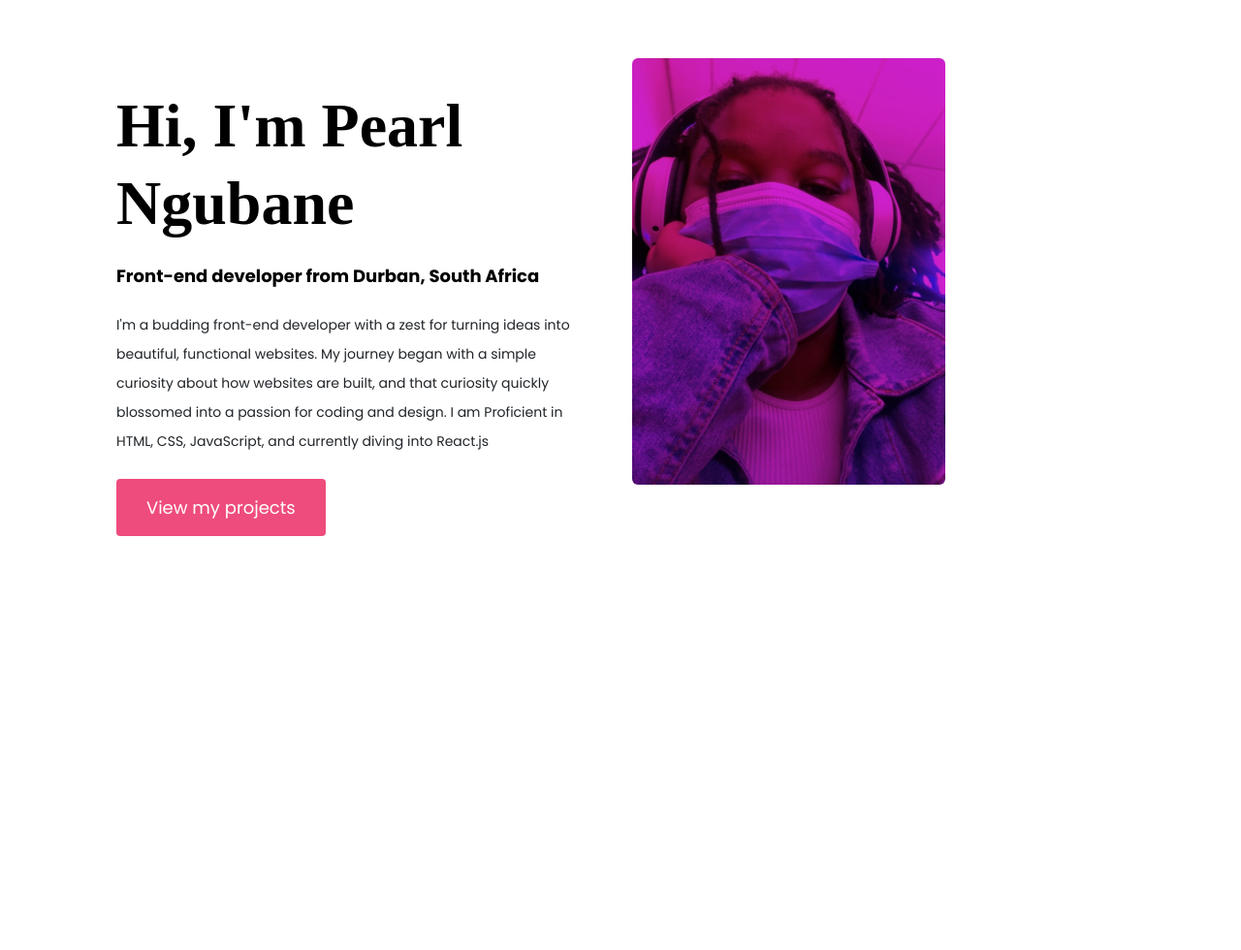
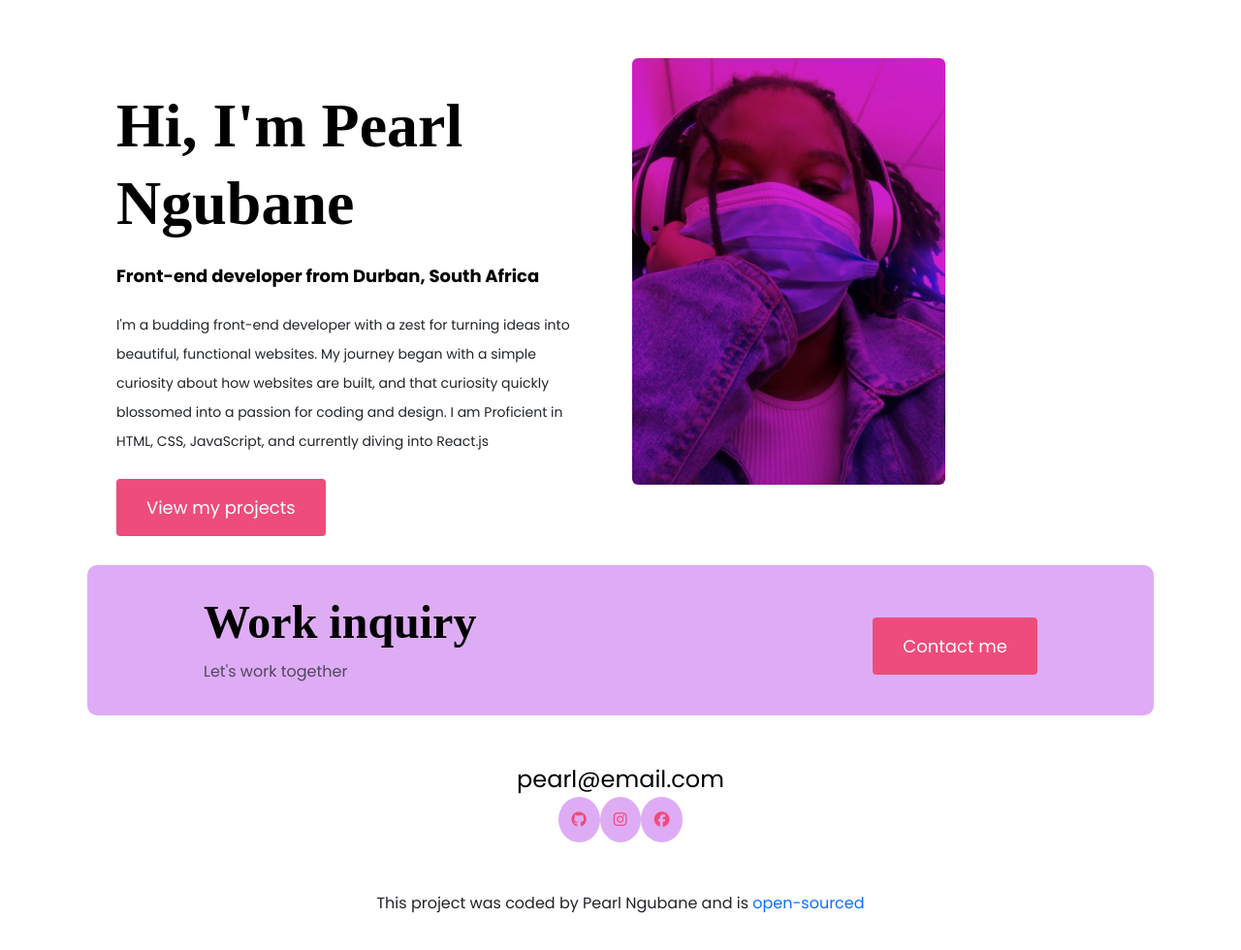
Before and after one commit to Pearltee28/myporfolio-project, a plain HTML site: page about.html in a window 1280 px wide. Shown: the part 82-1062 px from the top of the page at 97% size. Before the commit the page ends 800 px from the top, so only its background shows below. Drawn offline with nearby package versions, Linux system fonts and the light colour scheme.

Commit message:
Added footer

```diff
--- a/about.html
+++ b/about.html
@@ -60,6 +60,27 @@
                 <img src="images/my portfolio.jpg" alt="Pearl's portfolio" class="portrait img-fluid rounded mb-5 ">
             </div>
         </div>
+        <footer>
+            <div class="contact-box d-flex justify-content-between mb-5 d-none d-md-flex">
+                <div>
+                    <h4>Work inquiry</h4>
+                    <p class="text-muted">Let's work together</p>
+                </div>
+                <div>
+                    <a href="/contact.html" class="btn btn-branding mt-4" title="contact Pearl">Contact me</a>
+                </div>
+            </div>
+            <div class="d-flex justify-content-center mt-5">
+                <a href="mailto:pearl@email.com" class="email-link">pearl@email.com</a>
+            </div>
+            <div class="social-links d-flex justify-content-center">
+                <a href="#" target="_blank"><i class="fa-brands fa-github fa-sm"></i></a>
+                <a href="#" target="_blank"><i class="fa-brands fa-instagram fa-sm"></i></a>
+                <a href="#" target="_blank"><i class="fa-brands fa-facebook fa-sm"></i></a>
+            </div>
+            <p class="text-center mt-5">This project was coded by Pearl Ngubane and is <a
+                    href="https://github.com/Pearltee28/myporfolio-project" target="_blank">open-sourced</a></p>
+        </footer>
     </div>
 </body>
 
--- a/styles/portfolio.css
+++ b/styles/portfolio.css
@@ -1,6 +1,6 @@
 :root {
   --branding-color: #ee4c7c;
-  --secondary-color: #a3afbc;
+  --secondary-color: #deacf5;
   --heading-font-family: "Playfair Display", serif;
   --default-font-family: "Poppins", sans-serif;
 }
@@ -26,6 +26,10 @@ h1 {
 
 h2 {
   font-size: 64px;
+}
+
+h4 {
+  font-size: 48px;
 }
 
 p {
@@ -144,6 +148,47 @@ nav li.active a {
   color: var(--branding-color);
 }
 
+footer {
+  margin: 60px, 0;
+}
+footer .contact-box {
+  background-color: var(--secondary-color);
+  padding: 30px 120px;
+  border-radius: 10px;
+}
+footer .contact-box p {
+  margin: 0;
+}
+
+footer .email-link {
+  text-decoration: none;
+  color: black;
+  font-size: 24px;
+  text-align: center;
+}
+footer a {
+  text-decoration: none;
+}
+
+footer.email-link :hover {
+  color: var(--branding-color);
+}
+
+footer .social-links a {
+  margin: 0, 20px;
+  color: var(--branding-color);
+  background-color: var(--secondary-color);
+  padding: 10px 14px;
+  font-size: 18px;
+  border-radius: 50%;
+  transition: all 100ms ease-in-out;
+}
+
+footer .social-links a:hover {
+  color: white;
+  background-color: var(--branding-color);
+}
+
 @media (max-width: 960px) {
   h1 {
     font-size: 44px;
```
Also changed, not shown: index.html (+21 -1 lines), work.html (+21 -0 lines).
